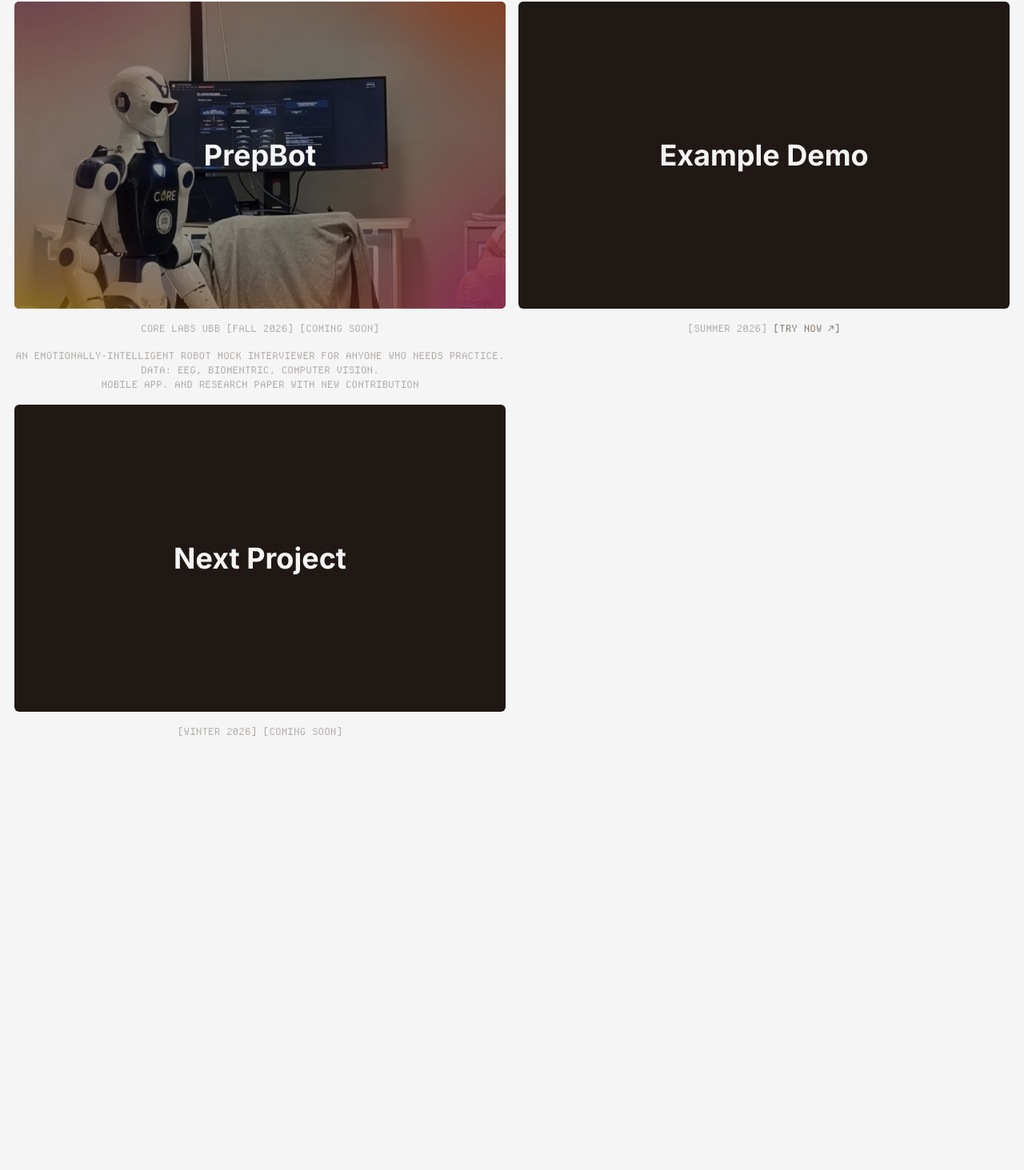
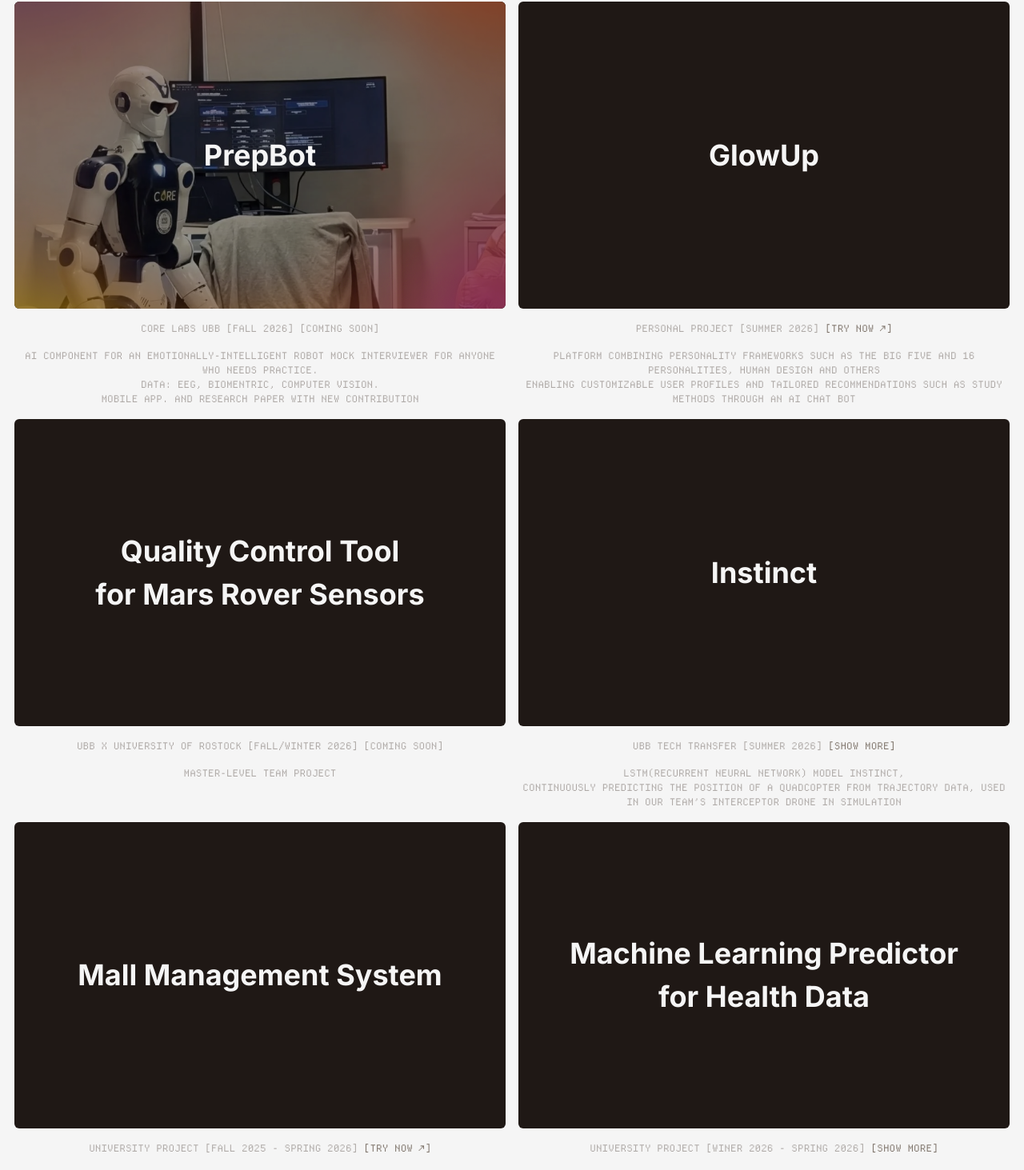
Before and after one commit to viragdiana/personal-website, a Next.js app: page / in a window 1280 px wide. Shown: the part 346-1809 px from the top of the page at 80% size. Before the commit the page ends 1270 px from the top, so only its background shows below. Built offline with nearby package versions, Linux system fonts and the light colour scheme; a web font is replaced by a local one.

Commit message:
added titles descriptions etc to all projectsn corrected title to sit aligned in centre

```diff
--- a/app/globals.css
+++ b/app/globals.css
@@ -152,12 +152,14 @@ body {
   isolation: isolate;
   display: grid;
   place-items: center;
+  text-align: center;
   position: relative;       /* add this to your existing .tile rule */
   overflow: hidden;
   aspect-ratio: 8 / 5;
   background: var(--tile);
   border-radius: 6px;
   transition: transform 0.2s;
+  white-space: pre-line;
 }
 
 .tile-image {
--- a/src/data/projects.js
+++ b/src/data/projects.js
@@ -7,24 +7,57 @@ export const projects = [
     status: "coming soon",       // "internal", "external" or "coming soon"
     href: null,               // external URL, or null
     image: "/projects/PrepBot.png",
-    description: "An emotionally-intelligent robot mock interviewer for anyone who needs practice.\nData: eeg, biomentric, computer vision.\n Mobile app. and research paper with new contribution",
+    description: "AI component for an emotionally-intelligent robot mock interviewer for anyone who needs practice.\nData: eeg, biomentric, computer vision.\n Mobile app. and research paper with new contribution",
   },
   {
-    slug: "example-demo",
-    title: "Example Demo",
-    company:"",
+    slug: "glow up",
+    title: "GlowUp",
+    company:"personal project",
     date: "Summer 2026",
     status: "external",
     href: "https://example.com",
     image: null,
+    description: "platform combining personality frameworks such as the Big Five and 16 Personalities, human design and others\n enabling customizable user profiles and tailored recommendations such as study methods through an AI chat bot"
   },
   {
-    slug: "next-project",
-    title: "Next Project",
-    company:"",
-    date: "Winter 2026",
+    slug: "mars rover",
+    title: "Quality Control Tool\nfor Mars Rover Sensors ",
+    company:"UBB x University of Rostock",
+    date: "Fall/Winter 2026",
     status: "coming soon",
     href: null,
     image: null,
+    description: "Master-level team project"
   },
+ {
+    slug: "instinct",
+    title: "Instinct",
+    company:"UBB Tech Transfer",
+    date: "Summer 2026",
+    status: "internal",
+    href: null,
+    image: null,
+    description: "LSTM(recurrent neural network) model Instinct, \n continuously predicting the position of a quadcopter from trajectory data, used in our team’s interceptor drone in simulation"
+  },
+     {
+    slug: "management system",
+    title: "Mall Management System",
+    company:"University Project",
+    date: "Fall 2025 - Spring 2026",
+    status: "external",
+    href: null,
+    image: null,
+    description: "Java application using Spring Boot and Spring Data JPA with Hibernate to automate shopping center workflows and manage relational data"
+  },
+    {
+    slug: "mental health",
+    title: "Machine Learning Predictor \n for Health Data ",
+    company:"University Project",
+    date: "Winer 2026 - Spring 2026",
+    status: "internal",
+    href: null,
+    image: null,
+    description: "XGBoost ensemble pipeline on a 140,000-record dataset, \n tuned via RandomizedSearchCV, reaching 93.76% validation accuracy and 0.83 F1-score"
+  },
+
 ];
```
